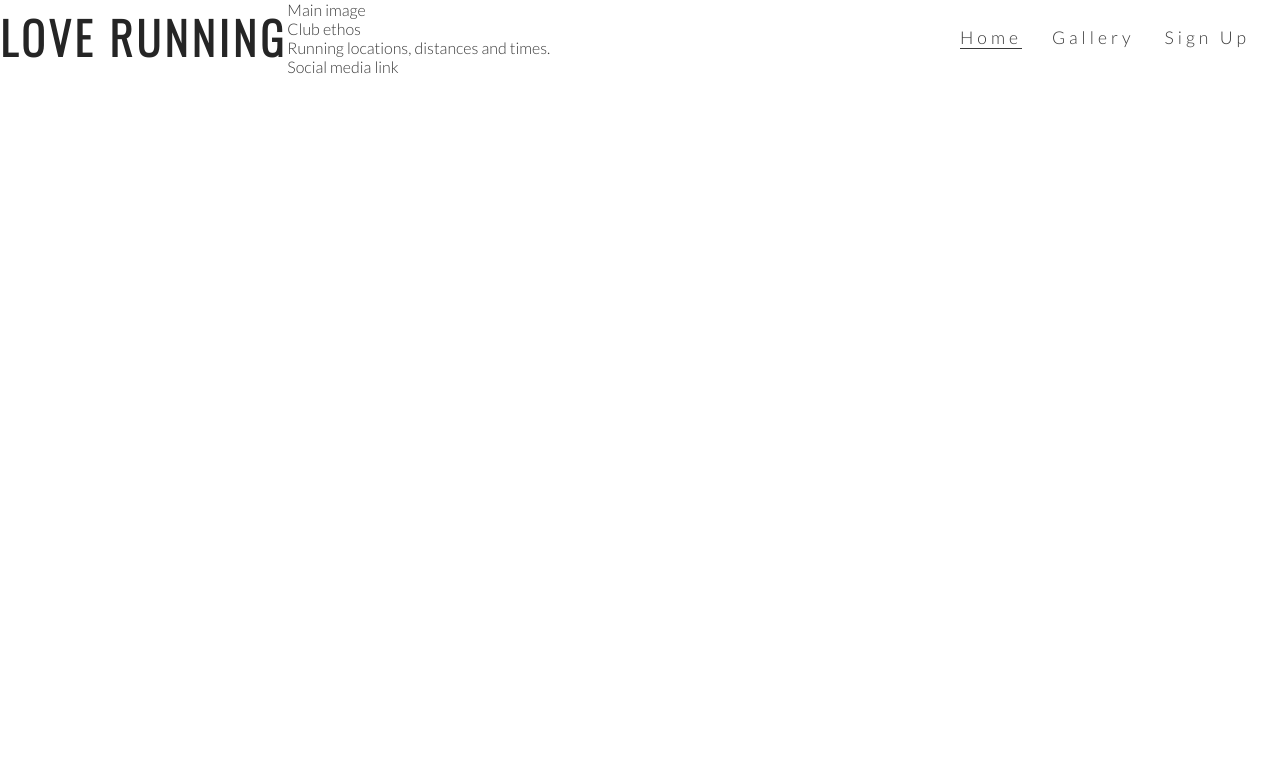
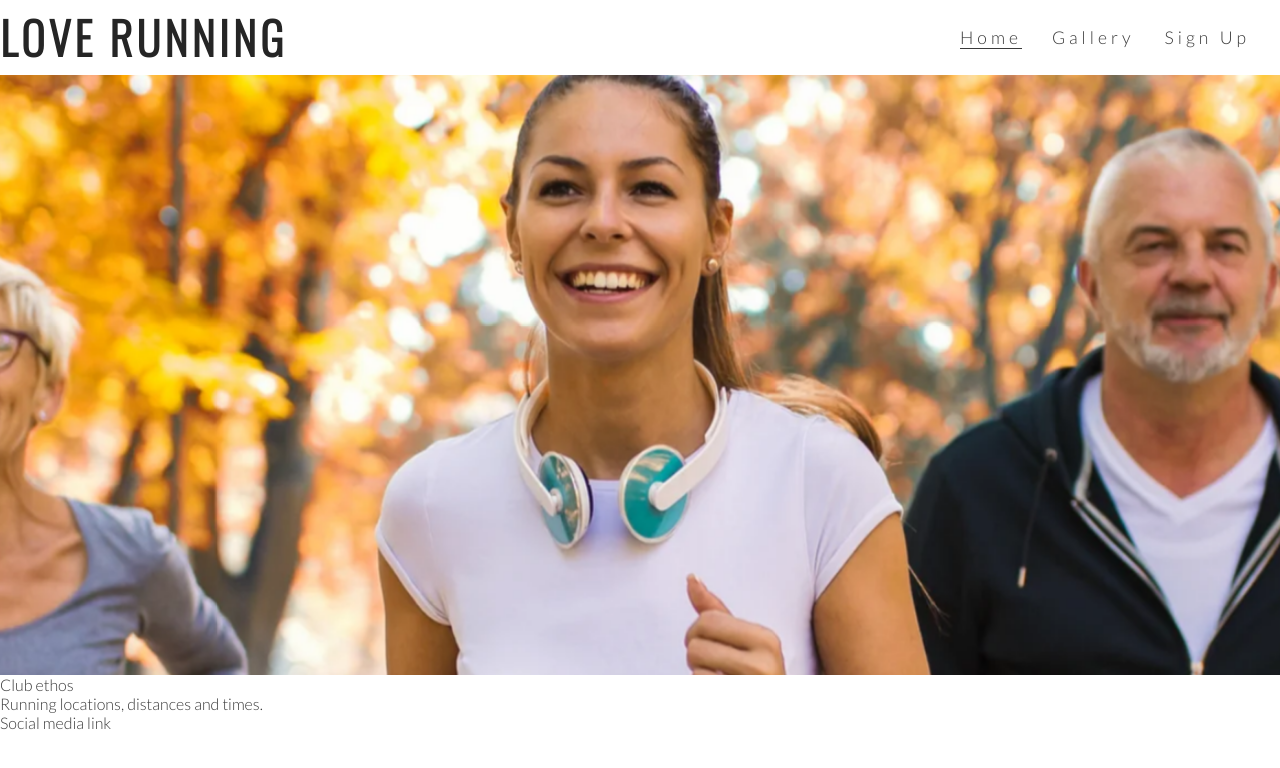
Before and after one commit to aleksandracodes/love-running, a plain HTML site: page index.html in a window 1280 px wide. Drawn offline with nearby package versions, Linux system fonts and the light colour scheme.

Commit message:
Add hero image and animationfor zoom

```diff
--- a/assets/css/style.css
+++ b/assets/css/style.css
@@ -55,3 +55,33 @@ body {
 .active {
     border-bottom: 1px solid #3a3a3a;
 }
+
+/* hero image */
+
+#hero-outer {
+    height: 600px;
+    width: 100%;
+    overflow: hidden;
+}
+
+#hero-image {
+    height: 600px;
+    width: 100%;
+    background: url('../images/hero-image.webp') no-repeat center center;
+
+    /* animates zoom effect loading page */
+    animation-name: hero-zoom;
+    animation-duration: 5s;
+    animation-fill-mode: forwards;
+}
+
+/* create the level of zoom for hero image */
+
+@keyframes hero-zoom {
+    from{
+        transform: scale(1);
+    }
+    to{
+        transform: scale(1.1);
+    }
+}
--- a/index.html
+++ b/index.html
@@ -31,8 +31,8 @@
         </nav>
     </header>
 
-    <section>
-        Main image
+    <section id="hero-outer">
+        <div id="hero-image"></div>
     </section>
 
     <section>
```
Also changed, not shown: assets/images/hero-image.webp (added).
